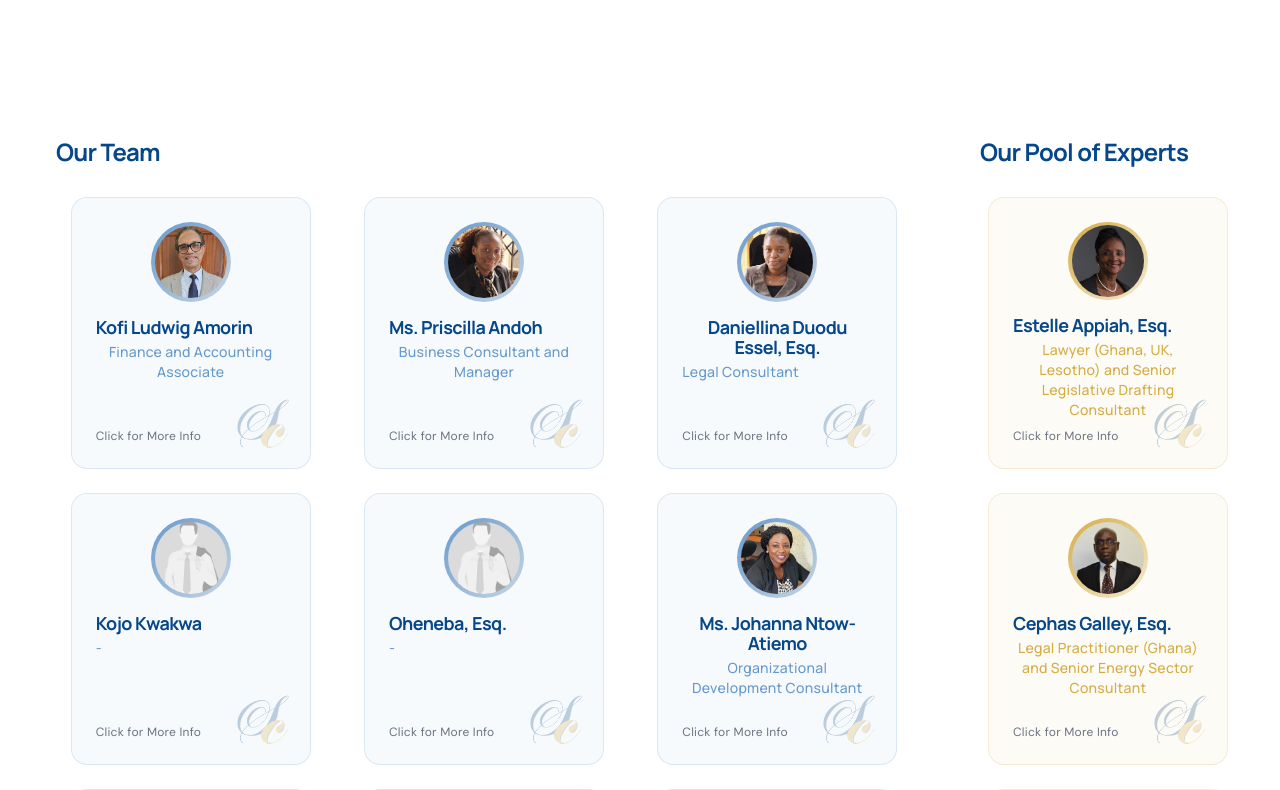
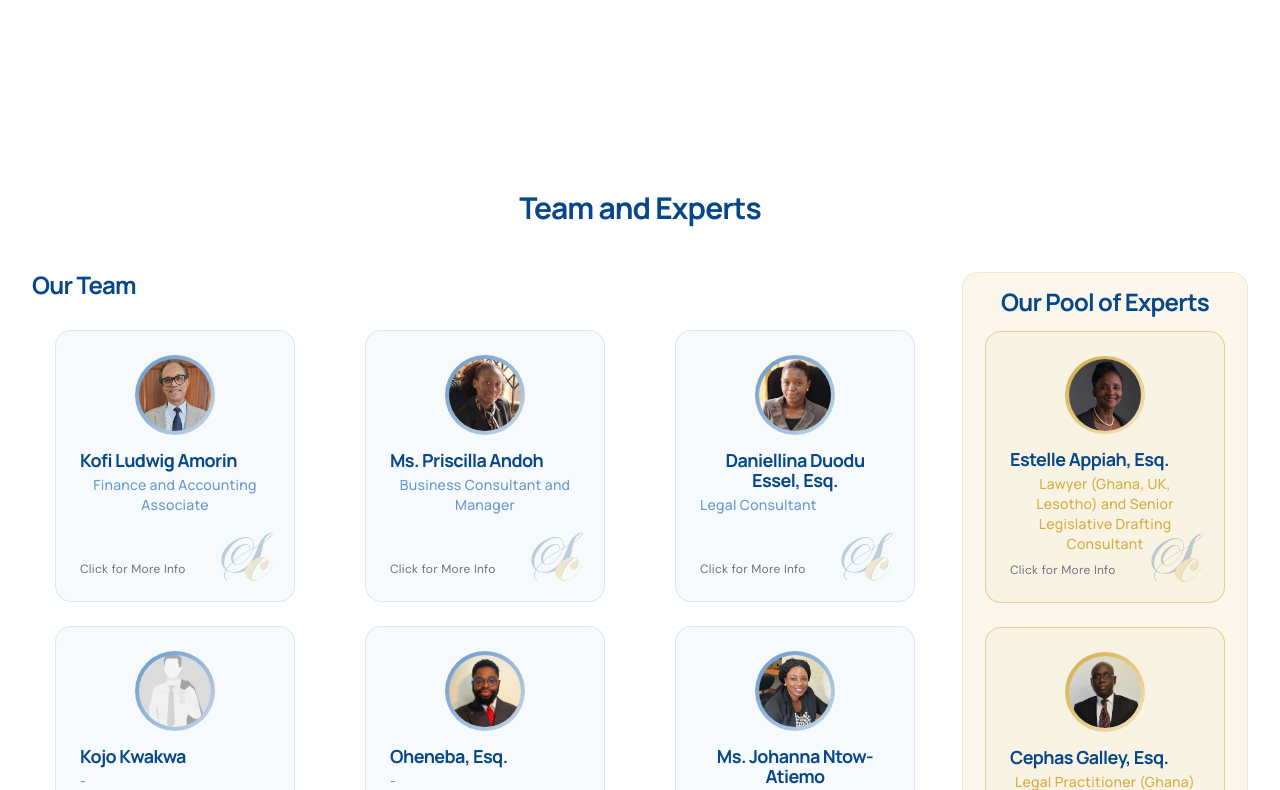
Before and after one commit to Puzzle-Fxr/shawbellconsulting, a React (Vite) app: page /people in a window 1280 px wide. Shown: the part 1510-2300 px from the top of the page. Built offline with nearby package versions, Linux system fonts and the light colour scheme.

Commit message:
final redesign of people page

```diff
--- a/src/lib/data.ts
+++ b/src/lib/data.ts
@@ -420,7 +420,7 @@ export const people = [
     id: 'oheneba',
     name: 'Oheneba, Esq.',
     role: '-',
-    imageUrl: 'images/people/male.png',
+    imageUrl: 'images/people/oheneba.jpg',
     specialties: ['-', '-', '-', '-'],
     focusAreas: ['<ul><li>▪ -</li></ul>'],
     details: [
--- a/src/pages/People.tsx
+++ b/src/pages/People.tsx
@@ -22,7 +22,7 @@ function MemberCard({ person, index, onOpen, theme }: { person: Person; index: n
       onClick={() => onOpen(person)}
       className={`card-lift w-60 h-68 mx-auto rounded-2xl border p-6 text-left cursor-pointer flex flex-col relative overflow-hidden ${
         isTeamCard
-          ? 'bg-pumpkin/5 border-pumpkin/20 hover:border-pumpkin/50'
+          ? 'bg-pumpkin/5 border-pumpkin/50 hover:border-pumpkin/60'
           : 'bg-ocean/5 border-ocean/20 hover:border-ocean/50'
       }`}
     >
@@ -86,11 +86,11 @@ export default function People() {
         description="Our team of experienced legal and business professionals brings decades of combined expertise, a commitment to excellence, and the integrated perspective that defines our firm."
       />
 
-      <section className="bg-white py-20 lg:py-28">
+      <section className="bg-white py-10 lg:py-18" aria-labelledby="founder-heading">
         <div className="max-w-7xl mx-auto px-6 lg:px-8">
           {/* Founder - card */}
 
-          <h3 className="font-heading font-semibold text-2xl text-steel mb-8">Our Founder</h3>
+          <h3 className="font-heading font-semibold text-2xl text-steel text-center mb-8">Our Founder</h3>
           <div className="flex justify-center md:flex-col items-center gap-8 mb-16">
             {people.filter(p => p.isFounder).map(founder => (
               <motion.button
@@ -133,18 +133,22 @@ export default function People() {
               </motion.button>
             ))}
           </div>
+        </div>
+      </section>
 
-          {/* Team and Experts */}
-          <div className="grid lg:grid-cols-4 gap-10 lg:gap-8">
-            <div className="lg:col-span-3 p-3 mx-3">
+      <section className="bg-white py-5 lg:py-8" aria-labelledby="team-and-experts-heading">
+        <div className="max-w-7xl mx-auto px-6 lg:px-8">
+          <h2 id="team-and-experts-heading" className="font-heading font-bold text-3xl text-steel text-center mb-12">Team and Experts</h2>
+          <div className="grid lg:grid-cols-4 gap-10 lg:gap-6">
+            <div className="lg:col-span-3">
               <h3 className="font-heading font-semibold text-2xl text-steel mb-8">Our Team</h3>
               <div className="grid sm:grid-cols-2 lg:grid-cols-3 gap-6">
                 {ourTeam.map((person, index) => <MemberCard key={person.id} person={person} index={index} onOpen={openPerson} theme="experts" />)}
               </div>
             </div>
 
-            <div className="lg:col-span-1 p-3">
-              <h3 className="font-heading font-semibold text-2xl text-steel mb-8">Our Pool of Experts</h3>
+            <div className="lg:col-span-1 rounded-2xl border border-pumpkin/20 bg-pumpkin/10 p-4">
+              <h3 className="font-heading font-semibold text-2xl text-center text-steel mb-4">Our Pool of Experts</h3>
               <div className="grid grid-cols-1 gap-6">
                 {poolOfExperts.map((person, index) => <MemberCard key={person.id} person={person} index={index} onOpen={openPerson} theme="team" />)}
               </div>
```
Also changed, not shown: public/images/people/oheneba.jpg (added).
